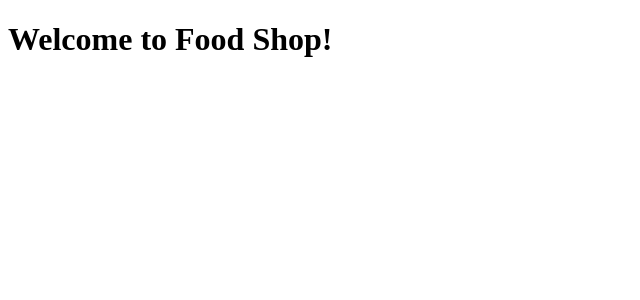
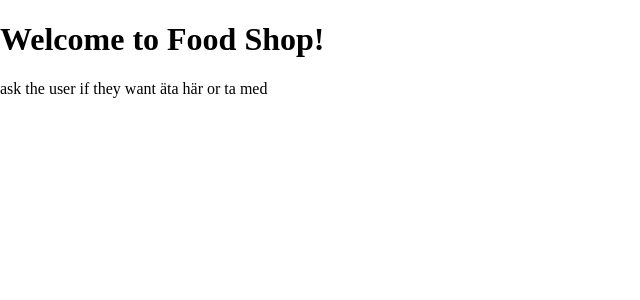
Before and after one commit to Rhu-Labs/food-order-machine, an Angular app: page /welcome in a window 1280 px wide. Before the commit this address led to /. Shown: the top 300 px of the page, without its empty margins (0-640 px from the left). Built offline with nearby package versions, Linux system fonts and the light colour scheme.

Commit message:
Added capacity service

```diff
--- a/package.json
+++ b/package.json
@@ -18,6 +18,7 @@
     "@angular/platform-browser": "^16.0.0",
     "@angular/platform-browser-dynamic": "^16.0.0",
     "@angular/router": "^16.0.0",
+    "normalize.css": "^8.0.1",
     "rxjs": "~7.8.0",
     "tslib": "^2.3.0",
     "zone.js": "~0.13.0"
--- a/src/app/app-routing.module.ts
+++ b/src/app/app-routing.module.ts
@@ -1,7 +1,11 @@
 import { NgModule } from '@angular/core';
 import { RouterModule, Routes } from '@angular/router';
+import { LandingComponent } from './components/landing/landing.component';
 
-const routes: Routes = [];
+const routes: Routes = [
+  { path: '', redirectTo: 'welcome', pathMatch: 'full' }
+  , { path: 'welcome', component: LandingComponent }
+];
 
 @NgModule({
   imports: [RouterModule.forRoot(routes)],
--- a/src/app/app.module.ts
+++ b/src/app/app.module.ts
@@ -3,10 +3,12 @@ import { BrowserModule } from '@angular/platform-browser';
 
 import { AppRoutingModule } from './app-routing.module';
 import { AppComponent } from './app.component';
+import { LandingComponent } from './components/landing/landing.component';
 
 @NgModule({
   declarations: [
-    AppComponent
+    AppComponent,
+    LandingComponent
   ],
   imports: [
     BrowserModule,
--- /dev/null
+++ b/src/app/components/landing/landing.component.html
@@ -0,0 +1 @@
+<p>ask the user if they want äta här or ta med</p>
--- a/src/styles.scss
+++ b/src/styles.scss
@@ -1 +1,3 @@
+@import '~normalize.css';
+
 /* You can add global styles to this file, and also import other style files */
```
Also changed, not shown: src/app/components/landing/landing.component.ts (added, +9 -0 lines), src/app/services/capacity.service.ts (added, +13 -0 lines), src/app/components/landing/landing.component.scss (added), 1 other file (tests, documents, lock files or other folders).
